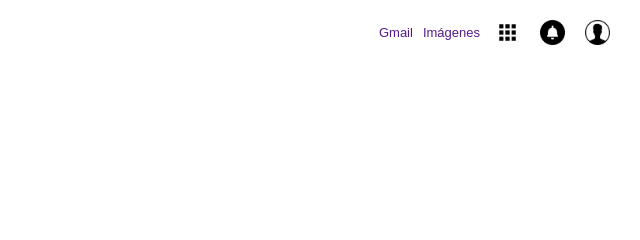
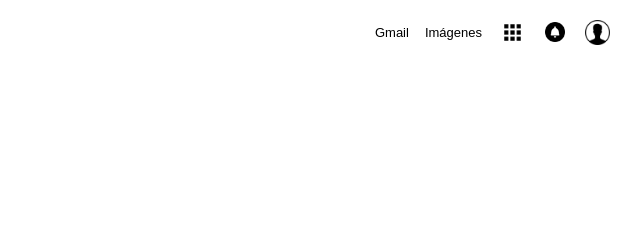
Before and after one commit to jrkaren9/google-homepage, a plain HTML site: page index.html in a window 1280 px wide. Shown: the top 240 px of the page, 640-1280 px from the left. Drawn offline with Linux system fonts and the light colour scheme.

Commit message:
Style links on hover

```diff
--- a/css/style.css
+++ b/css/style.css
@@ -27,8 +27,9 @@ nav ul li{
 }
 
 nav ul li a{
+    color: #000;
     display: block;
-    padding: 5px 5px;
+    padding: 5px 8px;
     font-size: 13px;
 }
 
@@ -46,8 +47,9 @@ li[id]{
 li#btn2{
     background-image: url("../images/bellicon.png");
     background-size: cover;
-    width: 25px;
-    height: 25px;
+    margin-top: 2px;
+    width: 20px;
+    height: 20px;
 }
 
 li#btn3{
@@ -57,8 +59,14 @@ li#btn3{
     height: 25px;
 }
 
+/* ----- LINKS GENERAL BEHAVIOUS ----- */
+
 a{
     text-decoration: none;
+}
+
+a:hover{
+    text-decoration: underline;
 }
 
 /* ----- MAIN INFO ----- */
```
